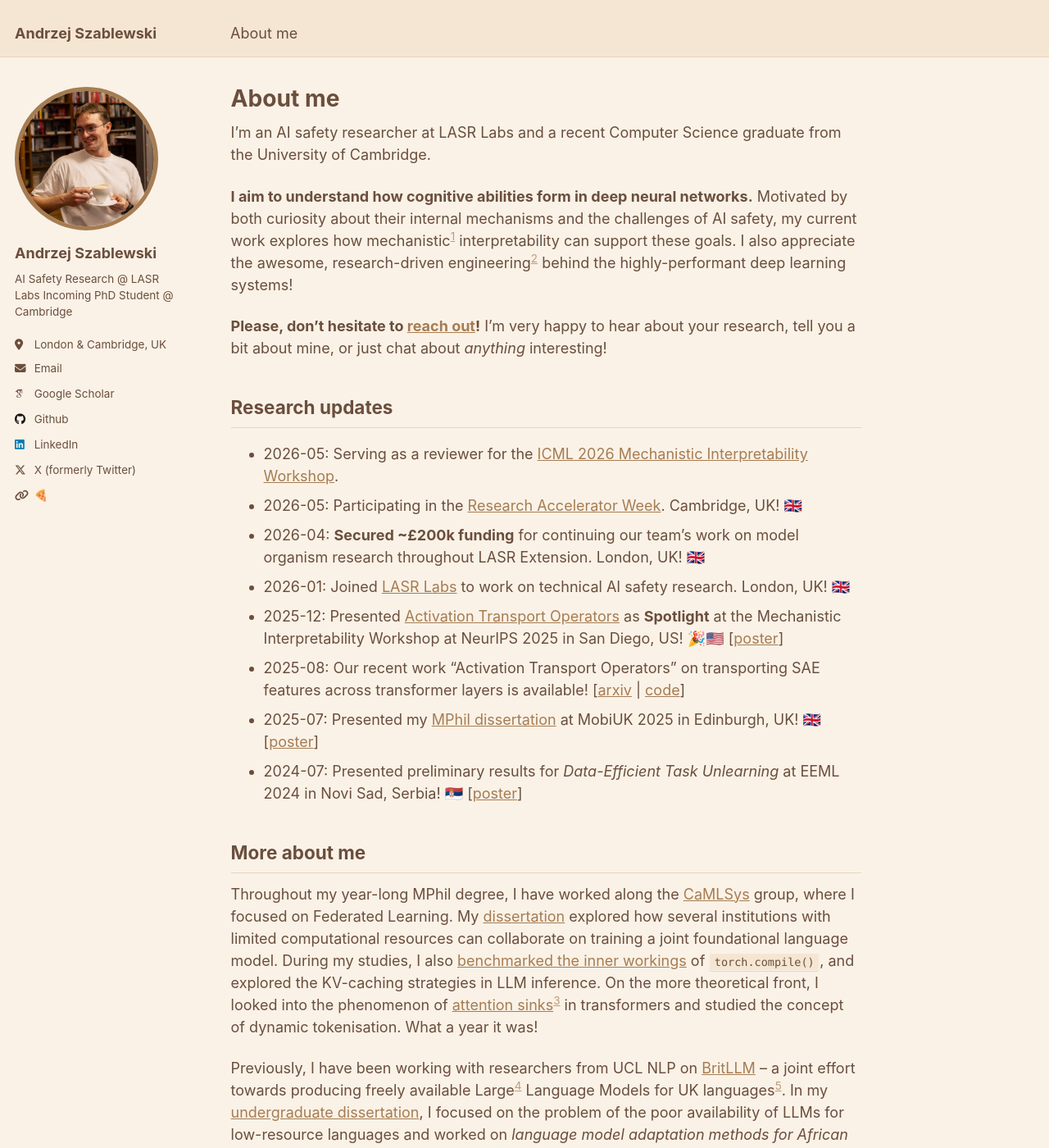
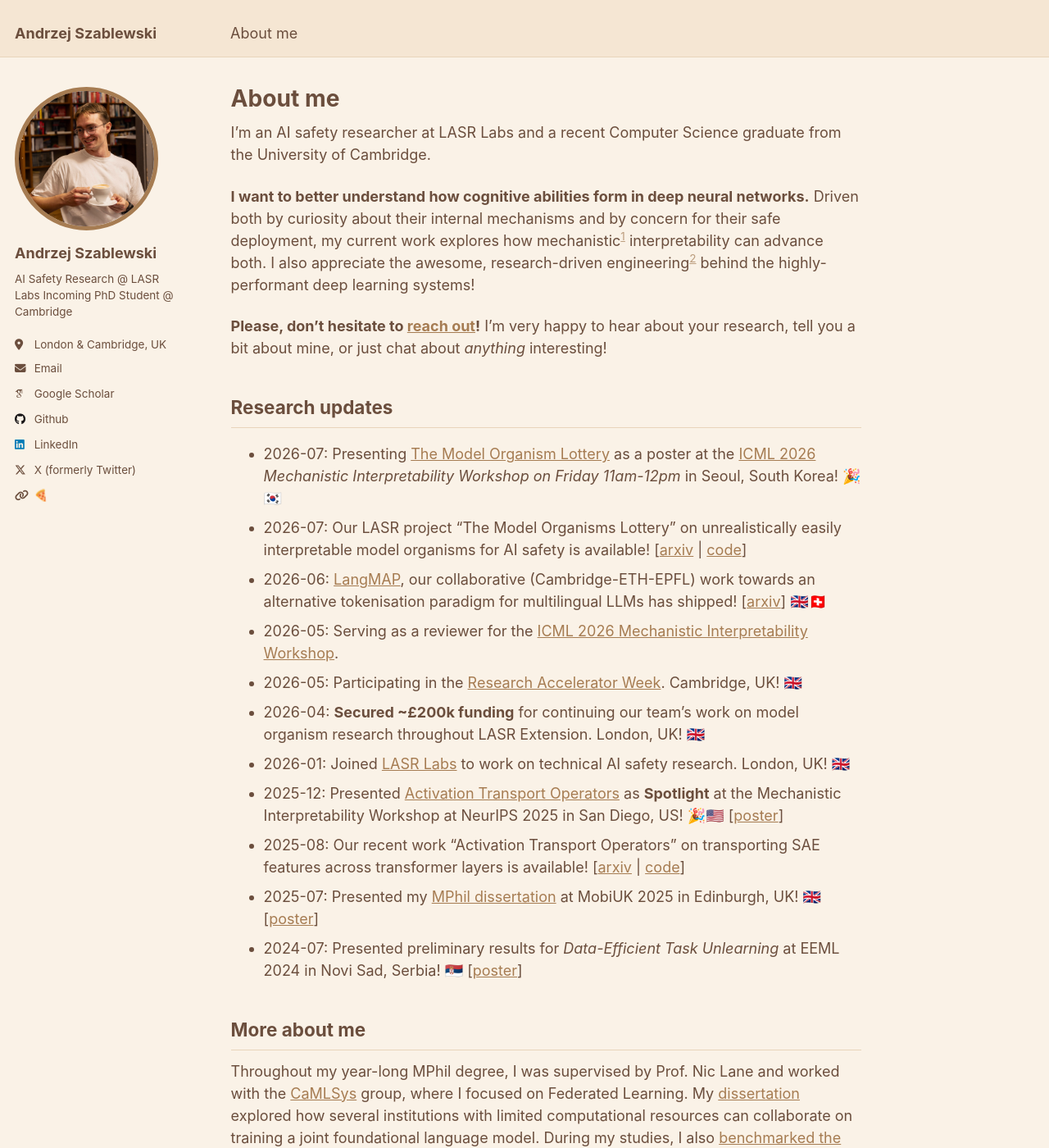
Before and after one commit to andrzejszablewski/andrzejszablewski.github.io, a Jekyll site: the page built from _pages/about.md, in a window 1280 px wide and 1400 px high. Shown: the whole window at 82% size. Built offline with Jekyll 4.4.1, drawn with Linux system fonts in a browser that asks for light colours; some web fonts are replaced; some of the changed text lies outside the part shown.

Commit message:
2026-07-07 research update
Signed-off-by: TheRootOf3 <aceszablewski@gmail.com>

```diff
--- a/_pages/about.md
+++ b/_pages/about.md
@@ -9,12 +9,16 @@ redirect_from:
 
 I'm an AI safety researcher at LASR Labs and a recent Computer Science graduate from the University of Cambridge.
 
-**I aim to understand how cognitive abilities form in deep neural networks.** Motivated by both curiosity about their internal mechanisms and the challenges of AI safety, my current work explores how mechanistic[^1] interpretability can support these goals. I also appreciate the awesome, research-driven engineering[^2] behind the highly-performant deep learning systems!
+**I want to better understand how cognitive abilities form in deep neural networks.** Driven both by curiosity about their internal mechanisms and by concern for their safe deployment, my current work explores how mechanistic[^1] interpretability can advance both. I also appreciate the awesome, research-driven engineering[^2] behind the highly-performant deep learning systems!
+
 
 **Please, don't hesitate to [reach out](mailto:andrzejszablewskias[at]gmail[dot]com)!** I'm very happy to hear about your research, tell you a bit about mine, or just chat about *anything* interesting!
 
 ## Research updates
 
+- 2026-07: Presenting [The Model Organism Lottery](https://arxiv.org/abs/2607.01033) as a poster at the [ICML 2026](https://icml.cc/Conferences/2026) _Mechanistic Interpretability Workshop on Friday 11am-12pm_ in Seoul, South Korea! 🎉🇰🇷
+- 2026-07: Our LASR project "The Model Organisms Lottery" on unrealistically easily interpretable model organisms for AI safety is available! \[[arxiv](https://arxiv.org/abs/2607.01033) \| [code](https://github.com/model-organisms-for-real/model-organism-lottery)\]
+- 2026-06: [LangMAP](https://arxiv.org/abs/2606.23566), our collaborative (Cambridge-ETH-EPFL) work towards an alternative tokenisation paradigm for multilingual LLMs has shipped! \[[arxiv](https://arxiv.org/abs/2606.23566)\] 🇬🇧🇨🇭
 - 2026-05: Serving as a reviewer for the [ICML 2026 Mechanistic Interpretability Workshop](https://mechinterpworkshop.com).
 - 2026-05: Participating in the [Research Accelerator Week](https://www.meridiancambridge.org/research-accelerator-week). Cambridge, UK! 🇬🇧
 - 2026-04: **Secured ~£200k funding** for continuing our team's work on model organism research throughout LASR Extension. London, UK! 🇬🇧
@@ -27,14 +31,14 @@ I'm an AI safety researcher at LASR Labs and a recent Computer Science graduate
 
 ## More about me
 
-Throughout my year-long MPhil degree, I have worked along the [CaMLSys](https://mlsys.cst.cam.ac.uk) group, where I focused on Federated Learning. My [dissertation](/files/mphil_dissertation.pdf) explored how several institutions with limited computational resources can collaborate on training a joint foundational language model. During my studies, I also [benchmarked the inner workings](/files/torch_compile.pdf) of `torch.compile()`, and explored the KV-caching strategies in LLM inference. On the more theoretical front, I looked into the phenomenon of [attention sinks](https://github.com/TheRootOf3/understanding-attention-sinks)[^3] in transformers and studied the concept of dynamic tokenisation. What a year it was!
+Throughout my year-long MPhil degree, I was supervised by Prof. Nic Lane and worked with the [CaMLSys](https://mlsys.cst.cam.ac.uk) group, where I focused on Federated Learning. My [dissertation](/files/mphil_dissertation.pdf) explored how several institutions with limited computational resources can collaborate on training a joint foundational language model. During my studies, I also [benchmarked the inner workings](/files/torch_compile.pdf) of `torch.compile()`, and explored the KV-caching strategies in LLM inference. On the more theoretical front, I looked into the phenomenon of [attention sinks](https://github.com/TheRootOf3/understanding-attention-sinks)[^3] in transformers and studied the concept of dynamic tokenisation. What a year it was!
 
-Previously, I have been working with researchers from UCL NLP on [BritLLM](https://llm.org.uk/) -- a joint effort towards producing freely available Large[^4] Language Models for UK languages[^5]. In my [undergraduate dissertation](/files/undergrad_dissertation.pdf), I focused on the problem of the poor availability of LLMs for low-resource languages and worked on _language model adaptation methods for African languages_. Furthermore, we explored _Data-Efficient Task Unlearning in LMs_, a method for increasing the safety of language models and removing their undesired capabilities.
+Previously, I have been working with researchers from UCL NLP on [BritLLM](https://llm.org.uk/) -- a joint effort towards producing freely available Large[^4] Language Models for UK languages[^5]. In my [undergraduate dissertation](/files/undergrad_dissertation.pdf) supervised by Prof. Pontus Stenetorp, I focused on the problem of the poor availability of LLMs for low-resource languages and worked on _language model adaptation methods for African languages_. Furthermore, we explored _Data-Efficient Task Unlearning in LMs_, a method for increasing the safety of language models and removing their undesired capabilities.
 
 ### Notes
 
 [^1]: [_mechanistic?_](https://arxiv.org/pdf/2410.09087v1)
 [^2]: [Awesome Engineering!](https://huggingface.co/blog/bloom-megatron-deepspeed)
 [^3]: <del>Write-up in progress.</del> **Update:** It's arrived!
-[^4]: As of the time of writing (2024-08-27), 3 billion parameters make the model be considered _large_. **Update**: As of 2025-07-28, a 3B model is still pretty big.
+[^4]: As of the time of writing (2024-08-27), 3 billion parameters make the model be considered _large_. **Update**: As of 2025-07-28, a 3B model is still pretty big. **Update 2**: Reflecting on this during ICML 2026, I still think that 3B is quite substantial...
 [^5]: Isn't this just... English?! Explore [our work](https://llm.org.uk/) to see what other languages are spoken in the UK!
```
